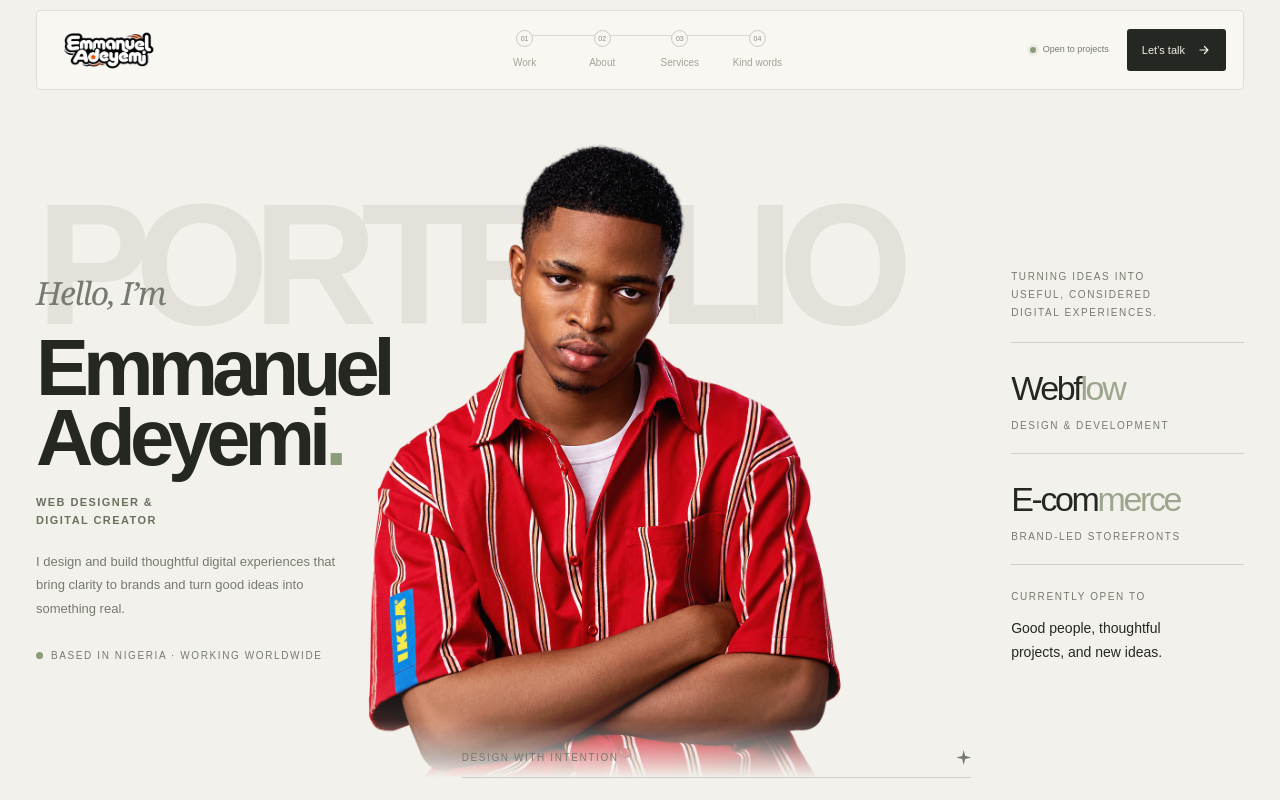
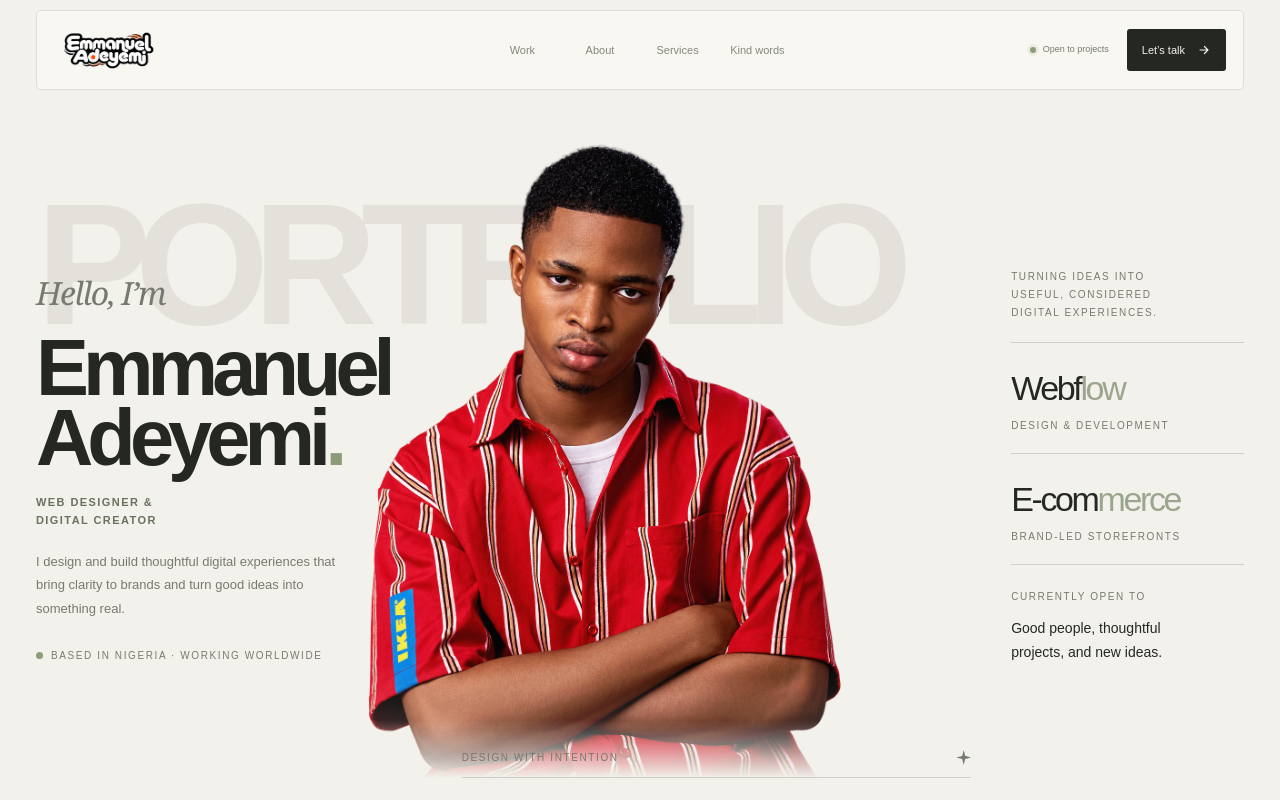
Before and after one commit to Abillsflow/emmanueladeyemiabills, a Next.js app: page / in a window 1280 px wide. Shown: the top 800 px of the page. Built offline with nearby package versions, Linux system fonts and the light colour scheme.

Commit message:
Simplify navbar to refined editorial section links

```diff
--- a/src/app/page.tsx
+++ b/src/app/page.tsx
@@ -160,11 +160,10 @@ export default function Home() {
             <span className="nav-name-logo-wrap"><img className="nav-name-logo" src="/images/D4F1065C-C721-45BF-AC87-C984F2B7506E.png" alt="" /></span>
           </a>
           <div className="nav-links" aria-label="Portfolio sections">
-            <span className="nav-timeline-track" aria-hidden="true"><i className={`nav-timeline-progress section-${activeSection}`} /></span>
-            <a className={activeSection === "selected-projects" ? "is-active" : ""} href="#selected-projects"><span className="nav-step">01</span><span className="nav-link-label">Work</span></a>
-            <a className={activeSection === "about" ? "is-active" : ""} href="#about"><span className="nav-step">02</span><span className="nav-link-label">About</span></a>
-            <a className={activeSection === "services" ? "is-active" : ""} href="#services"><span className="nav-step">03</span><span className="nav-link-label">Services</span></a>
-            <a className={activeSection === "testimonials" ? "is-active" : ""} href="#testimonials"><span className="nav-step">04</span><span className="nav-link-label">Kind words</span></a>
+            <a className={activeSection === "selected-projects" ? "is-active" : ""} href="#selected-projects">Work</a>
+            <a className={activeSection === "about" ? "is-active" : ""} href="#about">About</a>
+            <a className={activeSection === "services" ? "is-active" : ""} href="#services">Services</a>
+            <a className={activeSection === "testimonials" ? "is-active" : ""} href="#testimonials">Kind words</a>
           </div>
           <div className="nav-actions">
             <span className="nav-availability"><i /> Open to projects</span>
```
